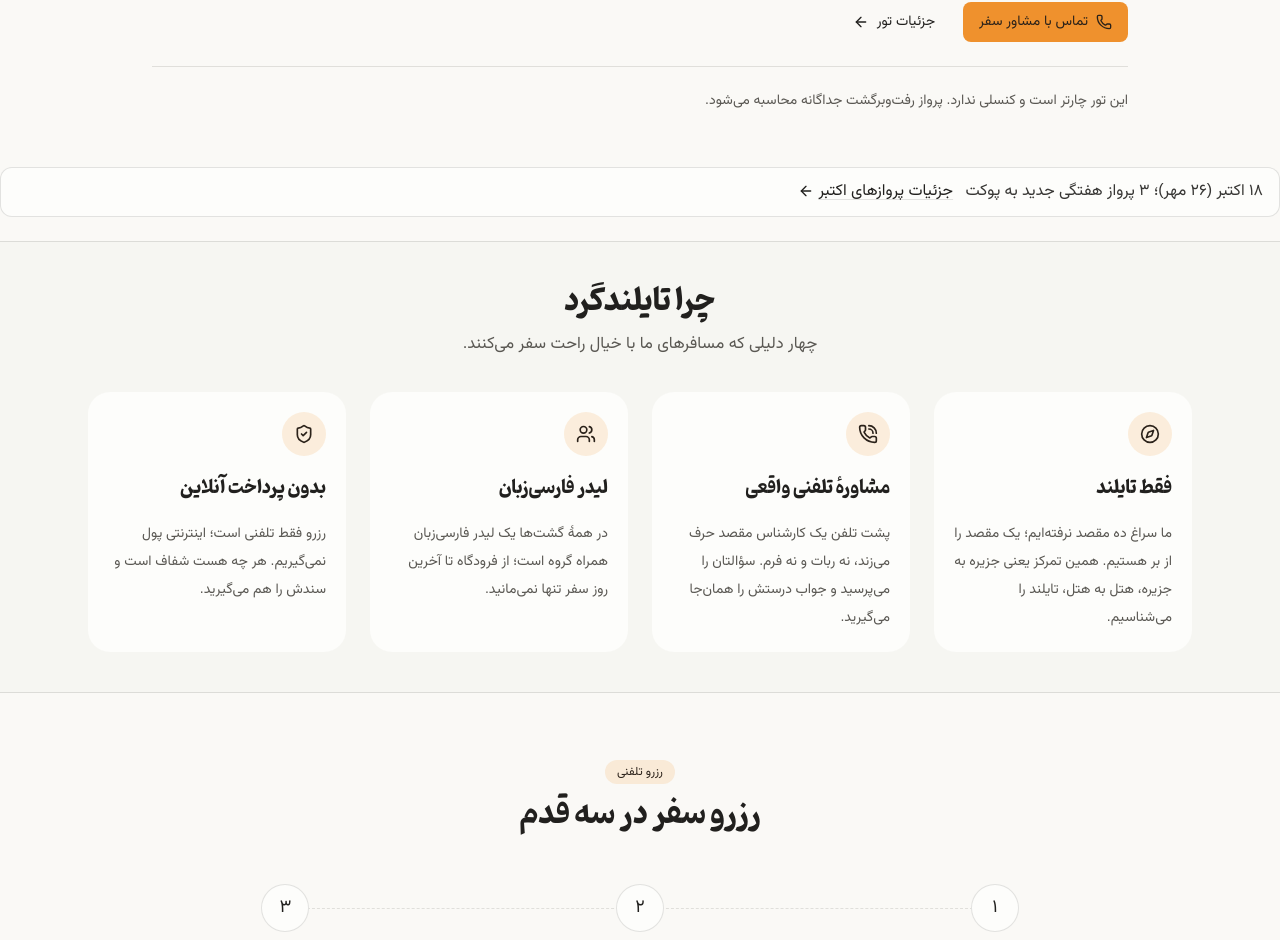
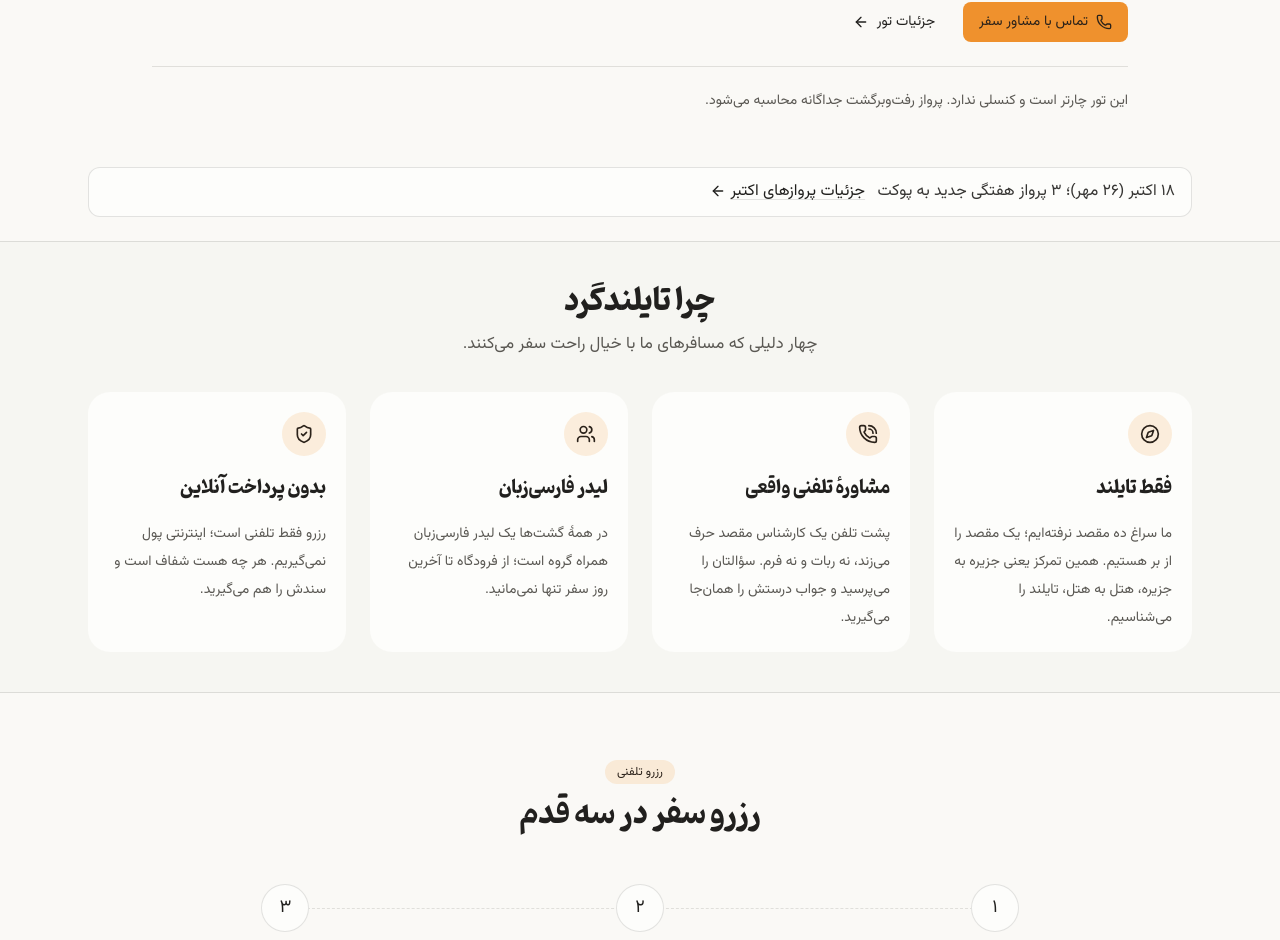
Before and after one commit to masoudroot/thailandgard, a Next.js app in the folder site/: page / in a window 1280 px wide. Shown: the part 2293-3233 px from the top of the page. Built offline with nearby package versions, Linux system fonts and the light colour scheme; no server answers; the database is empty; a web font is replaced by a local one.

Commit message:
نبض دیزاین: D-208 کپسول اعلان پرواز خانه به ستون محتوا محدود شد

```diff
--- a/site/app/page.tsx
+++ b/site/app/page.tsx
@@ -199,8 +199,8 @@ export default async function HomePage() {
         </div>
       </div>
 
-      {/* بنر ب (بین‌سکشنی)؛ حکم ۴. D-174: py-10 ← py-6 برای ریتم فشرده‌تر. */}
-      <div className="py-6">
+      {/* بنر ب (بین‌سکشنی)؛ حکم ۴. D-174: py-10 ← py-6 برای ریتم فشرده‌تر؛ D-208: کپسول تمام‌عرض ← ستون محتوا (max-w-6xl هم‌تراز سکشن بعدی). */}
+      <div className="mx-auto max-w-6xl px-6 py-6">
         <SeasonBanner />
       </div>
 
```
